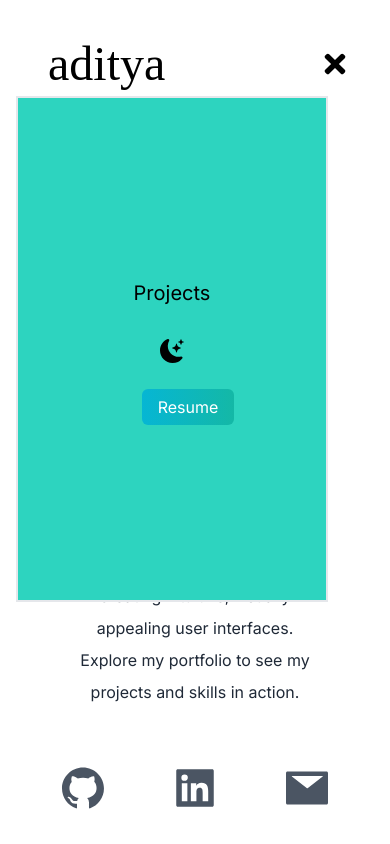
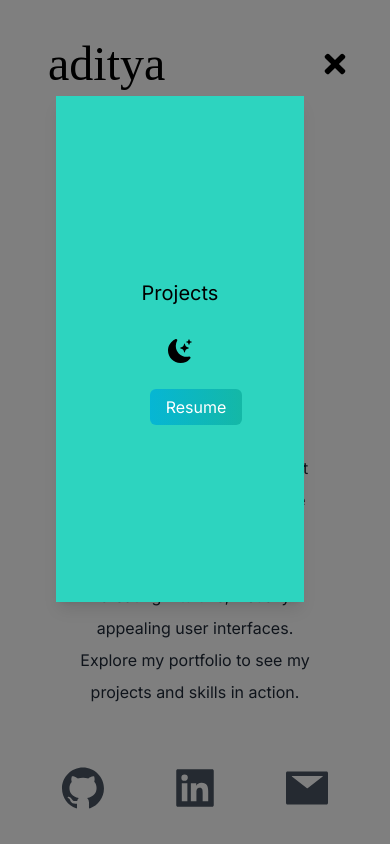
Before and after one commit to AdityaJani616/Portfolio, a Next.js app: page / in a window 390 px wide. Both pictures are taken after a click on the element 335 px from the left and 64 px from the top of the page. Shown: the top 844 px of the page. Built offline with nearby package versions, Linux system fonts and the light colour scheme.

Commit message:
Changed hamburger appearance

```diff
--- a/src/app/components/Experience.jsx
+++ b/src/app/components/Experience.jsx
@@ -127,13 +127,18 @@ const Experience = () => {
       src: css,
       title: "CSS",
       style: "shadow-blue-500",
-    },
-    {
+    },{
       id: 3,
       src: javascript,
-      title: "JavaScript",
+      title: (
+        <>
+          <span className="block md:hidden">JS</span> {/* Mobile view */}
+          <span className="hidden md:block">JavaScript</span> {/* Larger screens */}
+        </>
+      ),
       style: "shadow-yellow-500",
-    },
+    }
+,
     {
       id: 4,
       src: reactImage,
--- a/src/app/components/Navbar.jsx
+++ b/src/app/components/Navbar.jsx
@@ -8,14 +8,14 @@ const Navbar = ({ darkMode, setDarkMode }) => {
   const toggleNav = () => setNavOpen(!navOpen);
 
   return (
-    <nav className="py-10 mb-12 flex justify-between items-center">
+    <nav className="py-10 mb-12 flex justify-between items-center relative">
       {/* Logo */}
       <a href="/" className="text-5xl font-signature ml-2">
         aditya
       </a>
 
       {/* Hamburger Icon for Mobile Only */}
-      <div className="sm:block md:hidden" onClick={toggleNav}>
+      <div className="sm:block md:hidden z-50" onClick={toggleNav}>
         {navOpen ? (
           <FaTimes className="text-3xl cursor-pointer" />
         ) : (
@@ -23,19 +23,25 @@ const Navbar = ({ darkMode, setDarkMode }) => {
         )}
       </div>
 
+      {/* Background Overlay when Nav is Open */}
+      {navOpen && (
+        <div className="fixed inset-0 bg-black bg-opacity-50 z-40" onClick={toggleNav}></div>
+      )}
+
       {/* Menu Links */}
       <ul
         className={`${
           navOpen
-            ? "flex bg-teal-400 border-2  h-[60vh] m-4"
+            ? "flex bg-teal-400 shadow-lg h-[60vh] m-4"
             : "hidden"
         } md:flex items-center absolute md:static top-20 left-0 w-[80%] md:w-auto p-8 md:p-0 z-50 md:z-auto transition-all duration-300 ease-in-out md:flex-row flex-col justify-center`}
       >
-        <li className="mb-8 md:mb-0 md:mr-5 text-xl">
+        <li className="mb-8 md:mb-0 md:mr-5 text-xl dark:text-grey-800">
           <a
             href="#portfolio"
             onClick={toggleNav}
             className="hover:text-white transition-colors duration-300"
+
           >
             Projects
           </a>
@@ -48,10 +54,11 @@ const Navbar = ({ darkMode, setDarkMode }) => {
         </li>
         <li>
           <a
-            className="bg-gradient-to-r from-cyan-500 to-teal-500 text-white px-4 py-2 rounded-md ml-8"
+            className="bg-gradient-to-r from-cyan-500 to-teal-500 text-white px-4 py-2 rounded-md ml-8 "
             href="https://drive.google.com/file/d/1gEBCWOwe6HyuLoq2A76Ds6QyQT2F0Fvm/view?usp=sharing"
             target="_blank"
             rel="noopener noreferrer"
+
           >
             Resume
           </a>
```
